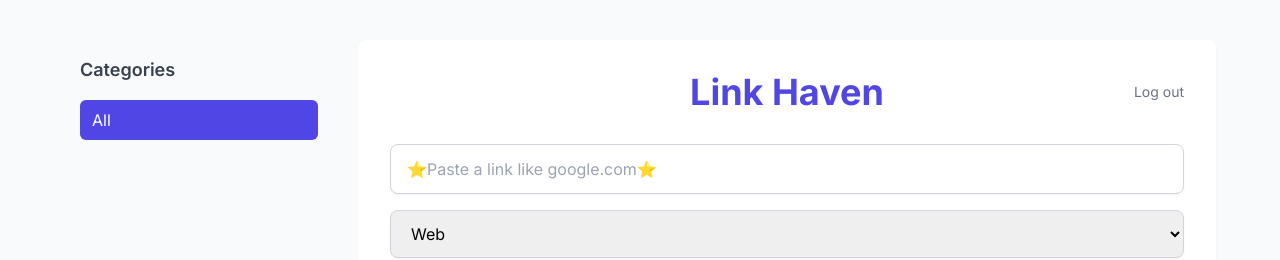
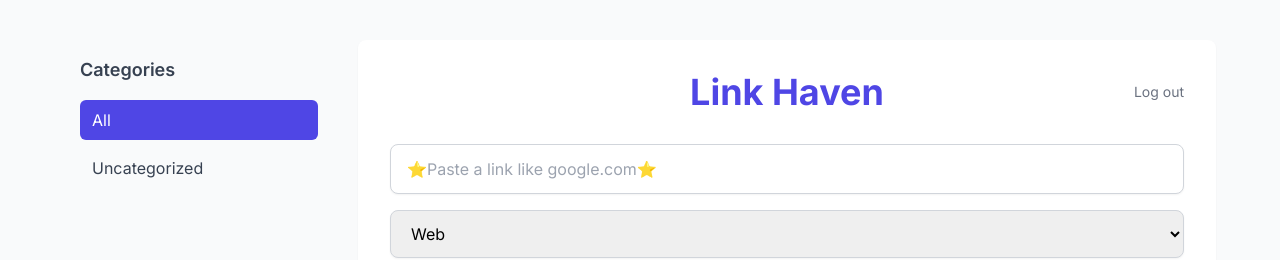
Before and after one commit to linkhavenmike/frontend, a React (Vite) app: page /dashboard in a window 1280 px wide. Shown: the top 260 px of the page. Built offline with nearby package versions, Linux system fonts and the light colour scheme; no server answers; sample sign-in values are in the browser's storage.

Commit message:
chore: prepare for production deploy v3

```diff
--- a/src/pages/Dashboard.jsx
+++ b/src/pages/Dashboard.jsx
@@ -12,13 +12,17 @@ export default function Dashboard() {
   const [selectedCategory, setSelectedCategory] = useState('All');
   const [linksByCategory, setLinksByCategory] = useState([]);
 
+  // Fetch links on mount
   useEffect(() => {
     fetchLinks();
   }, []);
 
+  // Filter links by category
   useEffect(() => {
     if (selectedCategory === 'All') {
       setLinksByCategory(savedLinks);
+    } else if (selectedCategory === 'Uncategorized') {
+      setLinksByCategory(savedLinks.filter((l) => !l.category));
     } else {
       setLinksByCategory(savedLinks.filter((l) => l.category === selectedCategory));
     }
@@ -41,7 +45,11 @@ export default function Dashboard() {
     navigate('/login');
   };
 
-  const categories = ['All', ...Array.from(new Set(savedLinks.map((l) => l.category)))];
+  // Build category list with 'Uncategorized' at end
+  const uniqueCategories = Array.from(
+    new Set(savedLinks.map((l) => l.category).filter(Boolean))
+  );
+  const categories = ['All', ...uniqueCategories, 'Uncategorized'];
 
   const formatDate = (iso) => {
     const d = new Date(iso);
@@ -50,10 +58,10 @@ export default function Dashboard() {
 
   return (
     <div className="min-h-screen bg-gray-50 px-4 py-10 font-sans">
-      <div className="max-w-6xl mx-auto grid grid-cols-12 gap-6 relative">
+      <div className="max-w-6xl mx-auto grid grid-cols-1 md:grid-cols-12 gap-6 relative">
 
-        {/* Sidebar (no bubble) */}
-        <aside className="col-span-3 p-4 h-[600px] overflow-y-auto">
+        {/* Sidebar */}
+        <aside className="col-span-12 md:col-span-3 p-4 h-[600px] overflow-y-auto">
           <h2 className="text-lg font-semibold text-gray-700 mb-4">Categories</h2>
           <ul className="space-y-2">
             {categories.map((cat) => (
@@ -73,14 +81,13 @@ export default function Dashboard() {
           </ul>
         </aside>
 
-        {/* Main Content Bubble */}
-        <main className="col-span-9 bg-white rounded-lg shadow-sm p-8">
-          {/* Header inside main */}
-          <div className="relative flex items-center justify-center mb-8">
+        {/* Main Content */}
+        <main className="col-span-12 md:col-span-9 bg-white rounded-lg shadow-sm p-8">
+          <div className="relative flex flex-col items-center md:flex-row md:justify-center mb-8">
             <h1 className="text-4xl font-extrabold text-indigo-600">Link Haven</h1>
             <button
               onClick={handleLogout}
-              className="absolute right-0 text-sm text-gray-500 hover:text-gray-700"
+              className="mt-2 md:mt-0 md:absolute md:right-0 text-sm text-gray-500 hover:text-gray-700"
             >
               Log out
             </button>
```
